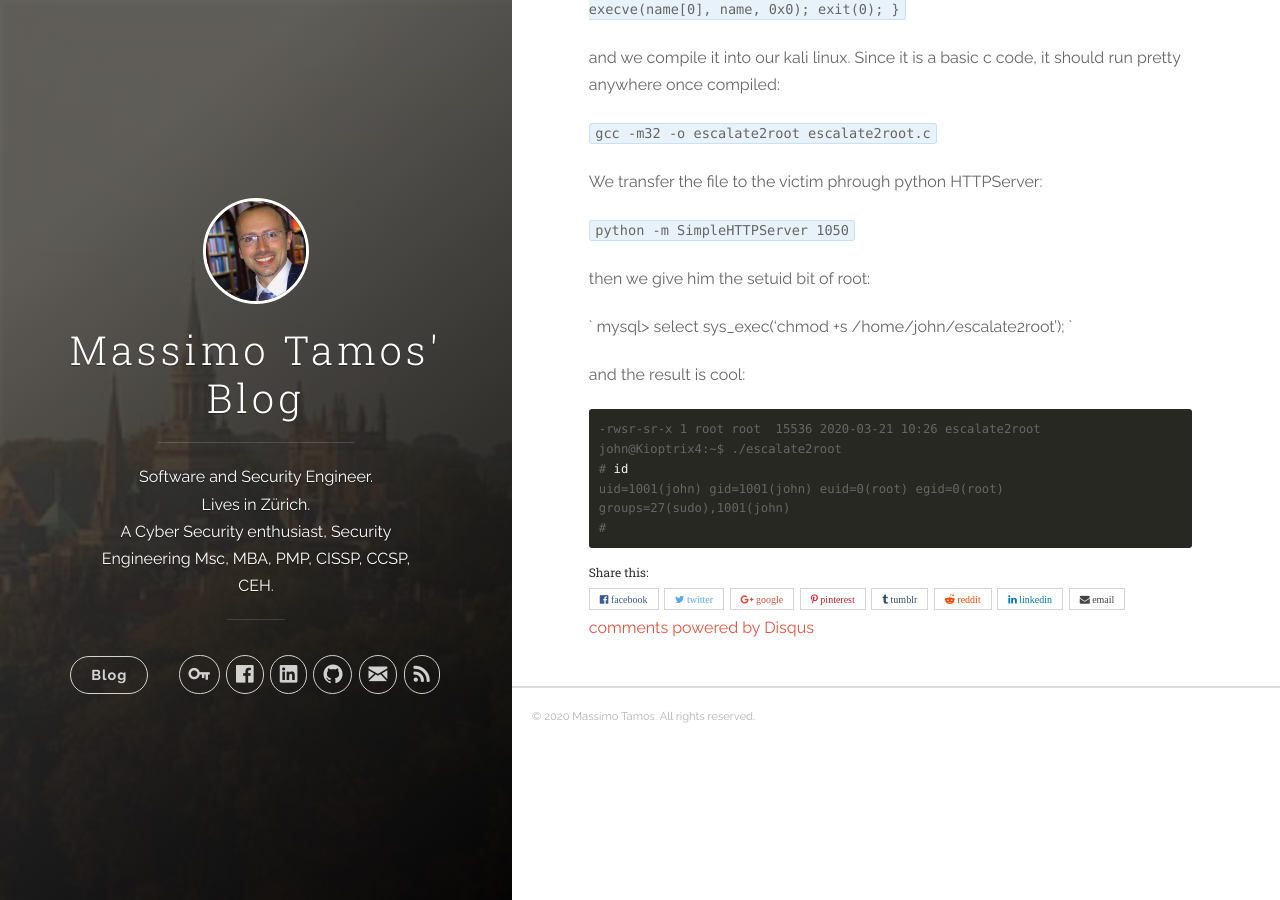
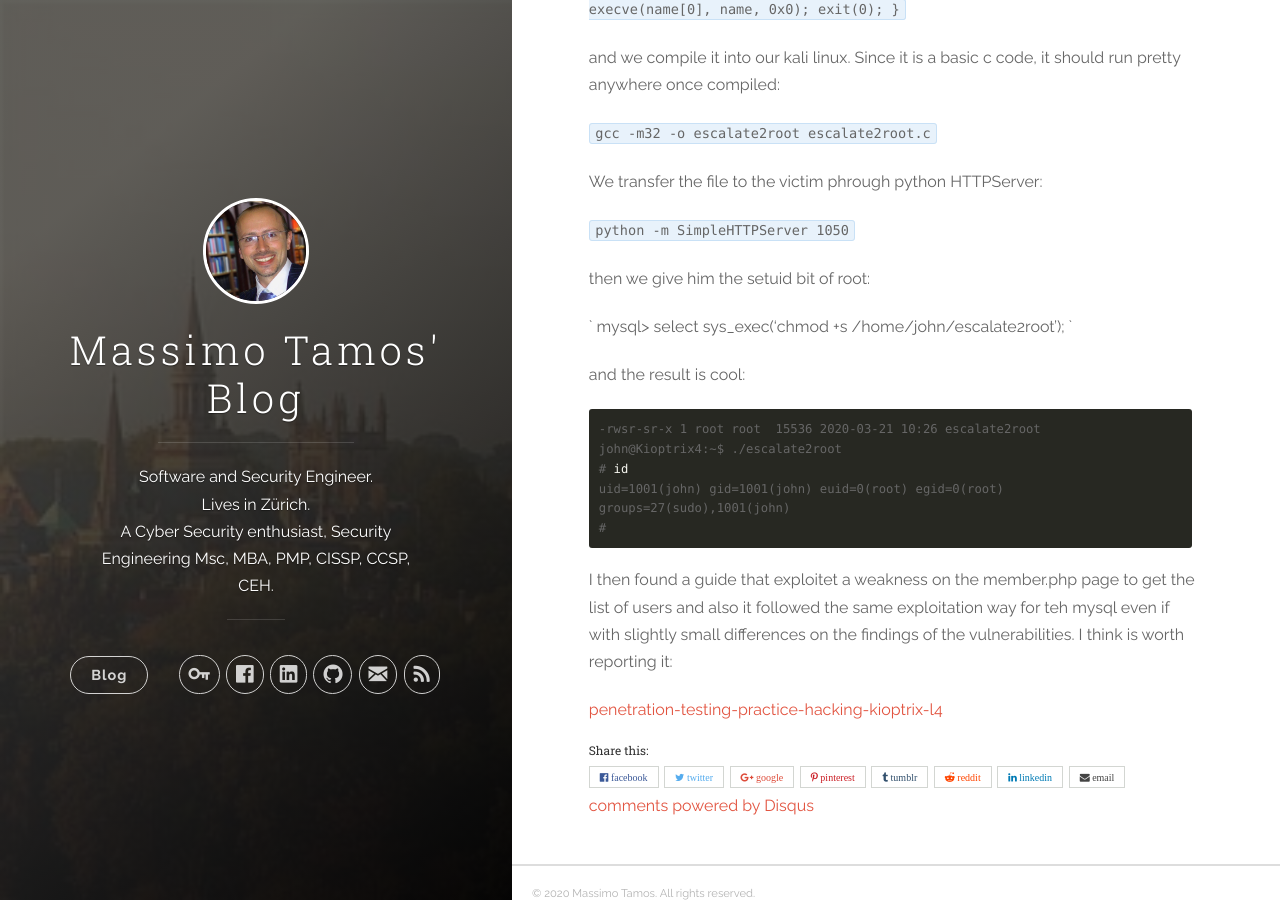
Before and after one commit to massimotamos/massimotamos.github.io, a Jekyll site: the page built from _posts/2019-03-20-Kioptrix-1.3.md, in a window 1280 px wide and 900 px high, scrolled down 10499 px. Built offline with Jekyll 4.4.1, drawn with Linux system fonts in a browser that asks for light colours; comment, search, counter and statistics services are not loaded.

Commit message:
Adding meaningful Link

````diff
--- a/_posts/2019-03-20-Kioptrix-1.3.md
+++ b/_posts/2019-03-20-Kioptrix-1.3.md
@@ -488,3 +488,7 @@ john@Kioptrix4:~$ ./escalate2root
 uid=1001(john) gid=1001(john) euid=0(root) egid=0(root) groups=27(sudo),1001(john)
 #
 ```
+
+I then found a guide that exploitet a weakness on the member.php page to get the list of users and also it followed the same exploitation way for teh mysql even if with slightly small differences on the findings of the vulnerabilities. I think is worth reporting it:
+
+[penetration-testing-practice-hacking-kioptrix-l4](https://nandtech.co/2017/07/16/penetration-testing-practice-hacking-kioptrix-l4/)
````
